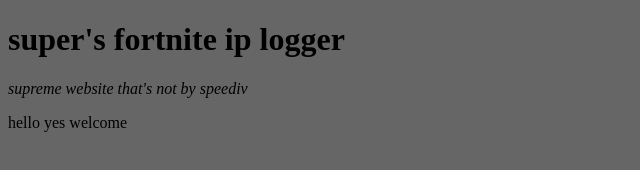
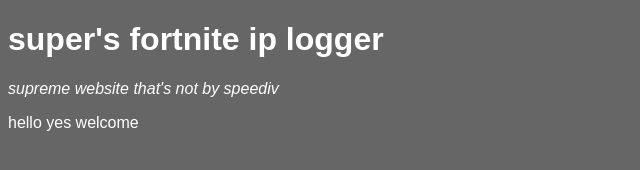
Before and after one commit to SuperSteelYT/fortnite, a plain HTML site: page index.html in a window 1280 px wide. Shown: the whole page, without its empty margins (0-640 px from the left). Drawn offline with Linux system fonts and the light colour scheme.

Commit message:
making it even prettier owo

```diff
--- a/makewebsitepretty.css
+++ b/makewebsitepretty.css
@@ -1,3 +1,9 @@
 body {
     background: #666666;
+    color: white;
+    font-family: Arial, Helvetica, sans-serif;
 }
+h1 {
+    color: white;
+    font-family: Arial, Helvetica, sans-serif;
+}
```
